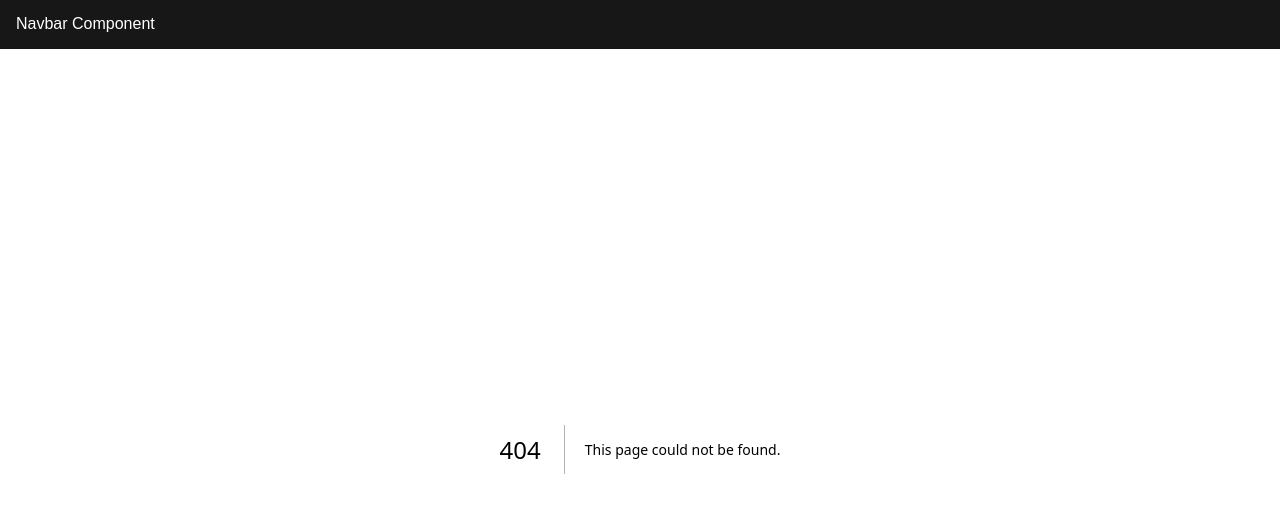
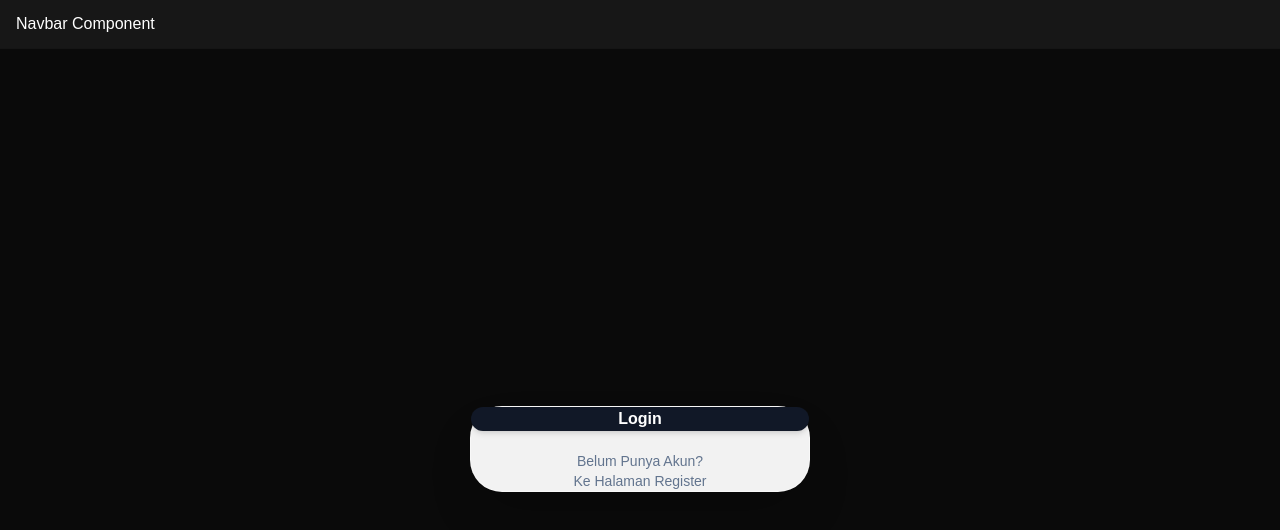
Before and after one commit to Dimas0824/PemrogramanFramework, a Next.js app in the folder nextJS/: page /auth/login/login in a window 1280 px wide. Before the commit this address had no page. Shown: the top 530 px of the page. Built offline with nearby package versions, Linux system fonts and the light colour scheme.

Commit message:
feat: restructure login components and styles for improved organization

```diff
--- a/nextJS/src/pages/auth/login.tsx
+++ b/nextJS/src/pages/auth/login/index.tsx
@@ -2,10 +2,10 @@ import Link from "next/link";
 import { useRouter } from "next/router";
 import styles from "./login.module.css";
 
-const HalamanLogin = () => {
+const TampilanLogin = () => {
     const { push } = useRouter();
 
-    const handlerLogin = () => {
+    const handleLogin = () => {
         localStorage.setItem("isLogin", "true");
         push("/produk");
     }
@@ -15,7 +15,7 @@ const HalamanLogin = () => {
             <div className="bg-white/95 backdrop-blur-md px-8 py-10 rounded-[32px] shadow-2xl w-full max-w-[340px] flex flex-col items-center gap-8 border border-white/40">
                 <div className="w-full flex flex-col gap-5 px-2">
                     <button
-                        onClick={() => handlerLogin()}
+                        onClick={() => handleLogin()}
                         className="w-full bg-[#111827] text-white py-2.5 rounded-full font-bold text-base hover:bg-slate-800 transition-all cursor-pointer shadow-md active:scale-95"
                     >
                         Login
@@ -30,4 +30,4 @@ const HalamanLogin = () => {
     )
 }
 
-export default HalamanLogin;
+export default TampilanLogin;
--- /dev/null
+++ b/nextJS/src/pages/auth/login/login.tsx
@@ -0,0 +1,13 @@
+import { useRouter } from "next/router";
+import TampilanLogin from ".";
+
+const HalamanLogin = () => {
+    const { push } = useRouter();
+    return (
+        <>
+            <TampilanLogin />
+        </>
+    )
+}
+
+export default HalamanLogin;
```
Also changed, not shown: nextJS/src/pages/auth/login/login.module.css (renamed from nextJS/src/pages/auth/login.module.css).
